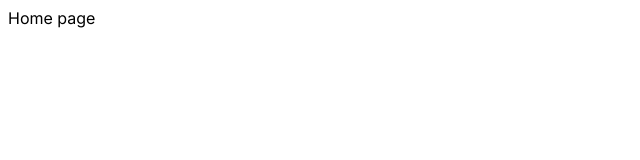
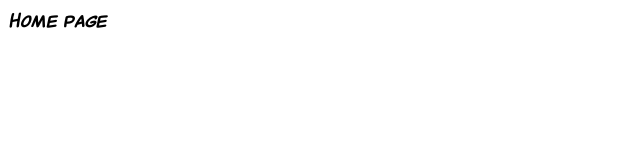
Before and after one commit to 1kx-network/safe-ui-lite, a Next.js app: page / in a window 1280 px wide. Shown: the top 160 px of the page, without its empty margins (0-640 px from the left). Built offline with nearby package versions, Linux system fonts and the light colour scheme.

Commit message:
add font

```diff
--- a/src/app/layout.tsx
+++ b/src/app/layout.tsx
@@ -1,11 +1,14 @@
 import type { Metadata } from 'next';
-import { Inter } from 'next/font/google';
+import localFont from 'next/font/local';
 
-const inter = Inter({ subsets: ['latin'] });
+const cantedComicFont = localFont({
+  src: './assets/fonts/canted_comic_bold.otf',
+  weight: '700',
+});
 
 export const metadata: Metadata = {
-  title: 'Create Next App',
-  description: 'Generated by create next app',
+  title: '1kx',
+  description: '1kx wallet',
 };
 
 export default function RootLayout({
@@ -15,7 +18,7 @@
 }>) {
   return (
     <html lang="en">
-      <body className={inter.className}>{children}</body>
+      <body className={cantedComicFont.className}>{children}</body>
     </html>
   );
 }
--- a/src/global.styles.tsx
+++ /dev/null
@@ -1,19 +0,0 @@
-import { Global, css } from '@emotion/react';
-
-const GlobalStyles = () => (
-  <Global
-    styles={css`
-      /* Add your global styles here */
-      body {
-        font-family: Arial, sans-serif;
-        margin: 0;
-        padding: 0;
-        background-color: #f0f0f0;
-      }
-
-      /* Add more global styles as needed */
-    `}
-  />
-);
-
-export default GlobalStyles;
```
Also changed, not shown: src/app/assets/fonts/canted_comic_bold.otf (added).
